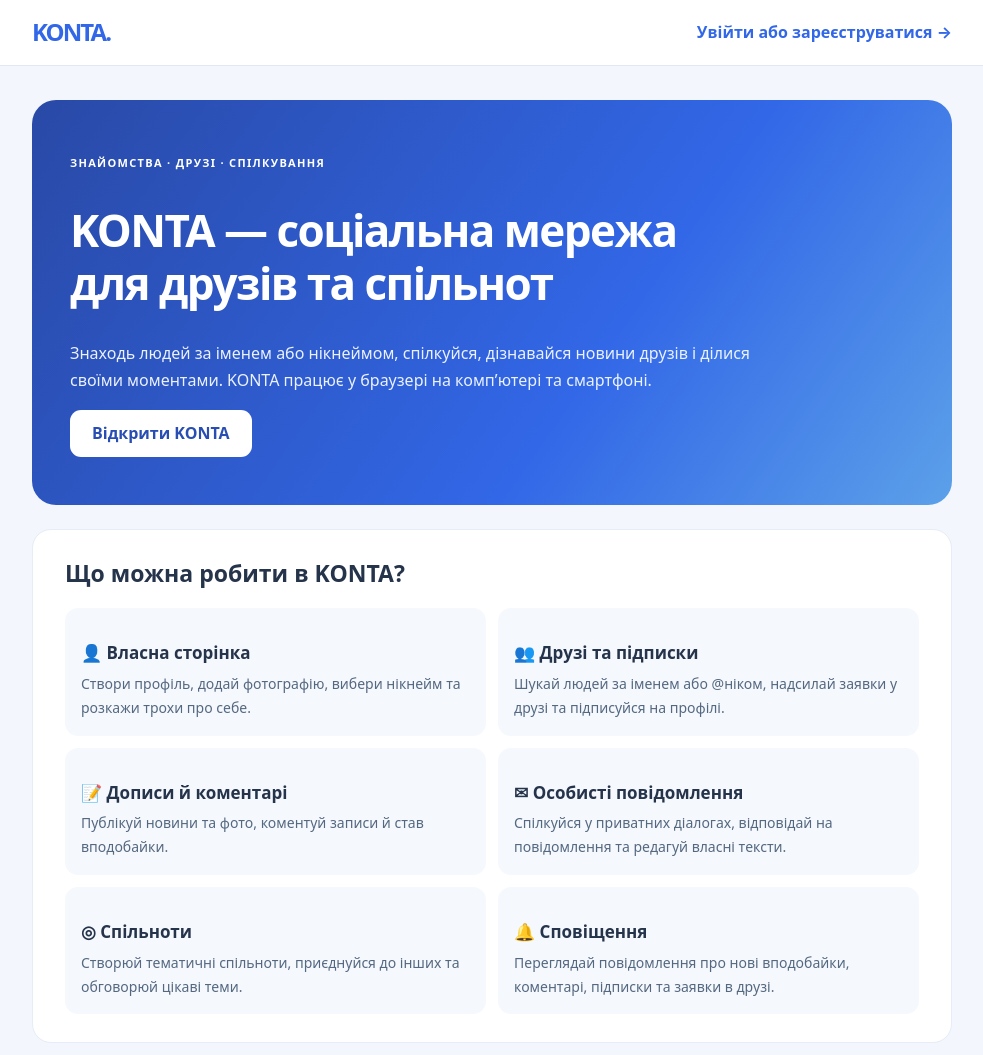
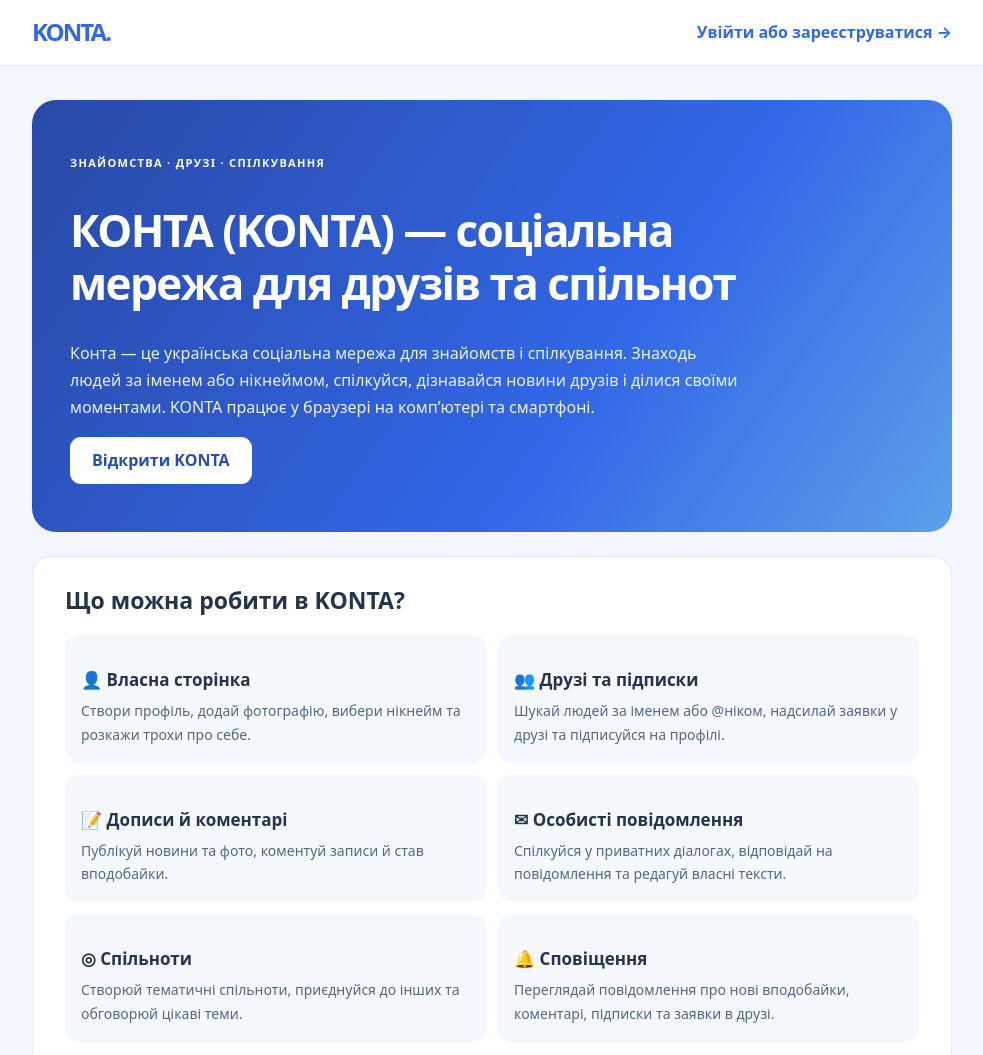
Before and after one commit to gorod7994-droid/konta-social-network, a plain HTML site: page about.html in a window 1280 px wide. Shown: the top 1055 px of the page, without its empty margins (148-1131 px from the left). Drawn offline with Linux system fonts and the light colour scheme.

Commit message:
Recognize Cyrillic Конта in search: about.html

```diff
--- a/about.html
+++ b/about.html
@@ -5,7 +5,7 @@
 <meta name="viewport" content="width=device-width,initial-scale=1">
 <meta name="theme-color" content="#3267e7">
 <meta name="robots" content="index, follow, max-image-preview:large">
-<meta name="description" content="Що таке KONTA? Дізнайся про можливості української соціальної мережі: профіль, дописи, друзі, особисті повідомлення, фото, спільноти та сповіщення.">
+<meta name="description" content="Що таке КОНТА (KONTA, Конта)? Дізнайся про можливості української соціальної мережі: профіль, дописи, друзі, особисті повідомлення, фото, спільноти та сповіщення.">
 <link rel="canonical" href="https://konta.pp.ua/about.html">
 <link rel="icon" href="/assets/icon-192.png">
 <meta property="og:type" content="website">
@@ -15,7 +15,7 @@
 <meta property="og:description" content="Друзі, спілкування, фото та спільноти — дізнайся, що можна робити в KONTA.">
 <meta property="og:url" content="https://konta.pp.ua/about.html">
 <meta property="og:image" content="https://konta.pp.ua/assets/icon-512.png">
-<title>Про KONTA — українська соціальна мережа та її можливості</title>
+<title>Про КОНТА (KONTA) — українська соціальна мережа</title>
 <script type="application/ld+json">{"@context":"https://schema.org","@type":"AboutPage","name":"Про KONTA","url":"https://konta.pp.ua/about.html","inLanguage":"uk","isPartOf":{"@type":"WebSite","name":"KONTA","url":"https://konta.pp.ua/"}}</script>
 <style>
 :root{font-family:system-ui,-apple-system,"Segoe UI",sans-serif;color-scheme:light dark}
@@ -46,8 +46,8 @@ footer{padding:24px 0 45px;text-align:center;font-size:13px;color:#687a94}
 <main class="wrap">
 <div class="hero">
 <span class="tag">Знайомства · Друзі · Спілкування</span>
-<h1>KONTA — соціальна мережа для друзів та спільнот</h1>
-<p>Знаходь людей за іменем або нікнеймом, спілкуйся, дізнавайся новини друзів і ділися своїми моментами. KONTA працює у браузері на комп’ютері та смартфоні.</p>
+<h1>КОНТА (KONTA) — соціальна мережа для друзів та спільнот</h1>
+<p>Конта — це українська соціальна мережа для знайомств і спілкування. Знаходь людей за іменем або нікнеймом, спілкуйся, дізнавайся новини друзів і ділися своїми моментами. KONTA працює у браузері на комп’ютері та смартфоні.</p>
 <a class="button" href="/">Відкрити KONTA</a>
 </div>
 <section class="card" aria-labelledby="features">
```
